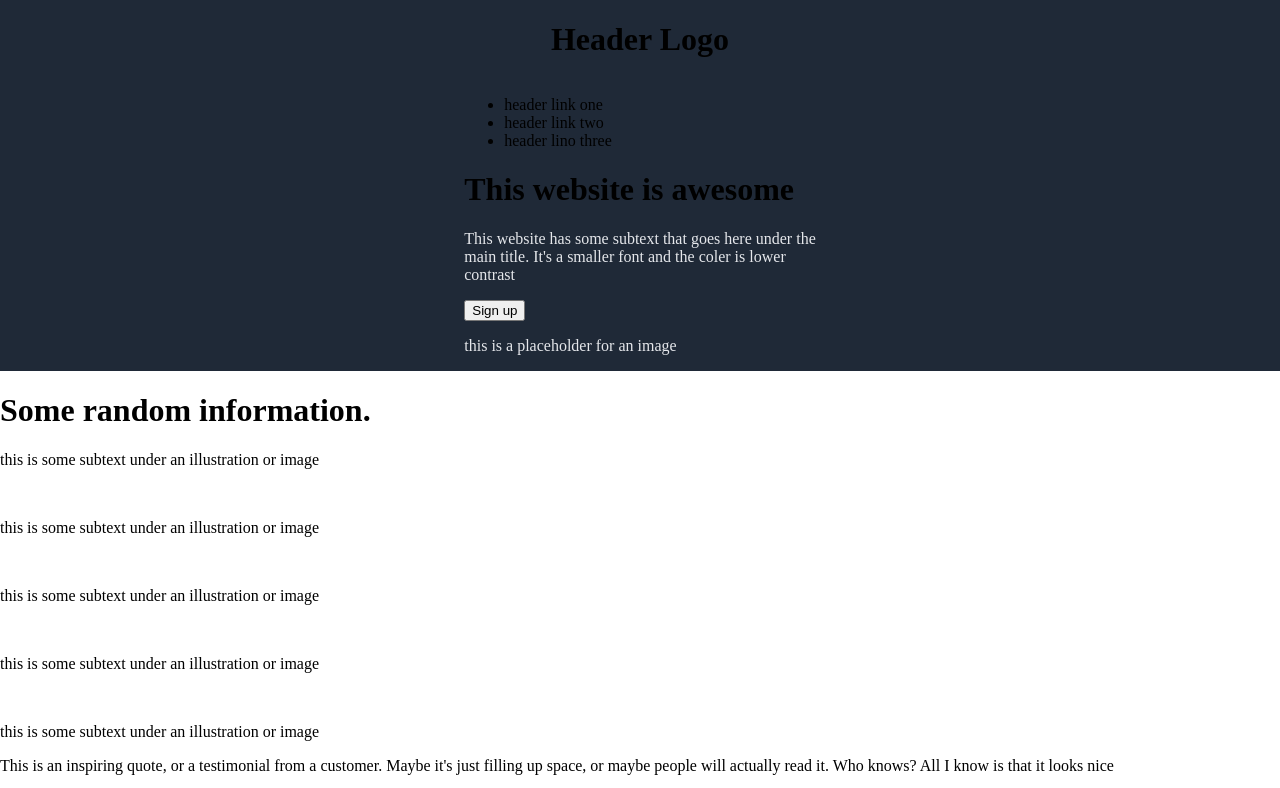
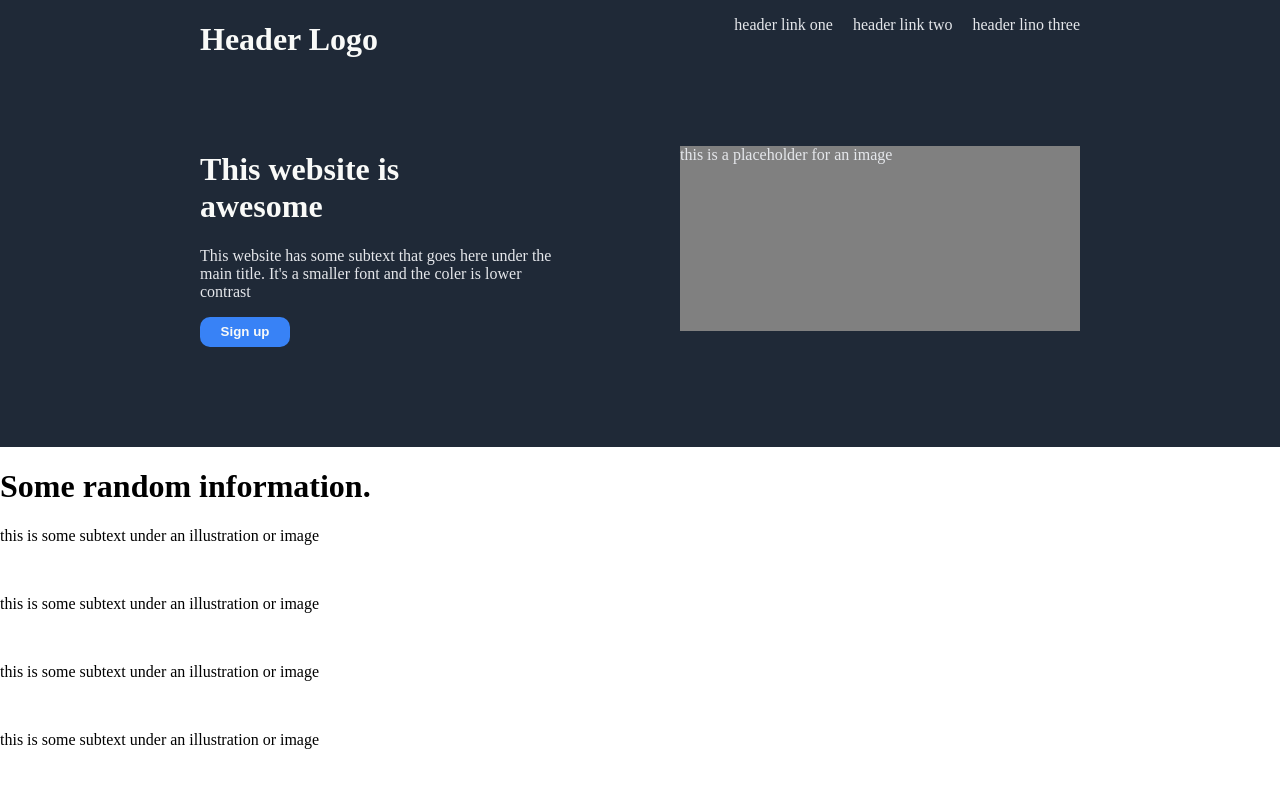
Before and after one commit to Luddejhh/Landing-Page, a plain HTML site: page index.html in a window 1280 px wide. Shown: the top 788 px of the page. Drawn offline with Linux system fonts and the light colour scheme.

Commit message:
header styling done

```diff
--- a/index.html
+++ b/index.html
@@ -8,58 +8,56 @@
 </head>
 <body>
   <div class="header">
-    <h1>Header Logo</h1>
+
+    <div class="navbar">
+        <h1 class="logo">Header Logo</h1>
 
         <div class="header-links">
-       <ul>
-         <li>header link one</li>
-         <li>header link two</li>
-         <li>header lino three</li>
+           <ul class="list">
+             <li class="hero">header link one</li>
+             <li class="hero">header link two</li>
+             <li class="hero">header lino three</li>
            </ul>
+        </div>
+    </div>
 
      <div class="website-info">
-      <h1>This website is awesome</h1>
-      <p>This website has some subtext that goes here under the  <br> main title.
+      <div class="website-text">
+       <h1 class="awesome-website-text">This website is <br> awesome</h1>
+        <p class="hero">This website has some subtext that goes here under the  <br> main title.
             It's a smaller font and the coler is lower <br> contrast
         </p>
         <button class="sign-up-button">Sign up</button>
       </div>
 
-     <p>this is a placeholder for an image</p>
+       <p class="placeholder-image">this is a placeholder for an image</p>
+    </div>
 
-    </div>
+
   </div>
 
   <div class="content">
-
     <div class="information">
       <h1>Some random information.</h1>
-
       <p>this is some subtext under an illustration or image</p>
       <img>
       <p>this is some subtext under an illustration or image</p>
-
       <img>
       <p>this is some subtext under an illustration or image</p>
-
       <img>
       <p>this is some subtext under an illustration or image</p>
-
       <img>
       <p>this is some subtext under an illustration or image</p>
     </div>
-
     <div class="quote">
       <p>This is an inspiring quote, or a testimonial from a customer. Maybe it's just filling up space, or maybe people will actually read it. Who knows? All I know is that it looks nice</p>
       <p>-Thor, God of Thunder</p>
     </div>
-
     <div class="sign-up">
      <p>Call to action! It's time!</p>
      <p>Sign up for our product by clicking that button right over there</p>
      <button class="sign-up-button">Sign up</button>
     </div>
-
   </div>
 
   <div class="footer">
--- a/styles.css
+++ b/styles.css
@@ -4,18 +4,59 @@ body {
  box-sizing: border-box;
 }
 
-.header {
- display: flex;
- flex-direction: column;
- align-items: center;
+.logo, .awesome-website-text, .sign-up-button {
+ font-weight: bold;
 }
 
 .logo, .awesome-website-text {
  color: #F9FAF8;
 }
 
-.website-info, .logo {
+.navbar {
+ padding-left: 200px;
+ padding-right: 200px;
+ display: flex;
+ justify-content: space-between;
+ flex-direction: row;
  align-self: start;
+}
+
+.website-info {
+ margin-top: 50px;
+ padding-left: 200px;
+ padding-right: 200px;
+ display: flex;
+ flex-direction: row;
+ justify-content: space-between;
+}
+
+.sign-up-button {
+ background-color: #3882F6;
+ width: 90px;
+ border: 0px;
+ border-radius: 10px;
+ color: #F9FAF8;
+ height: 30px;
+}
+
+.placeholder-image {
+ align-items: center;
+ width: 400px;
+ background-color: gray;
+}
+
+
+.header-links ul li{
+ display: flex;
+}
+
+.list {
+ display: flex;
+ gap: 20px;
+}
+
+.header {
+ padding-bottom: 100px;
 }
 
 .hero, .header p {
```
Lines whose indentation alone changed are shown as unchanged.
